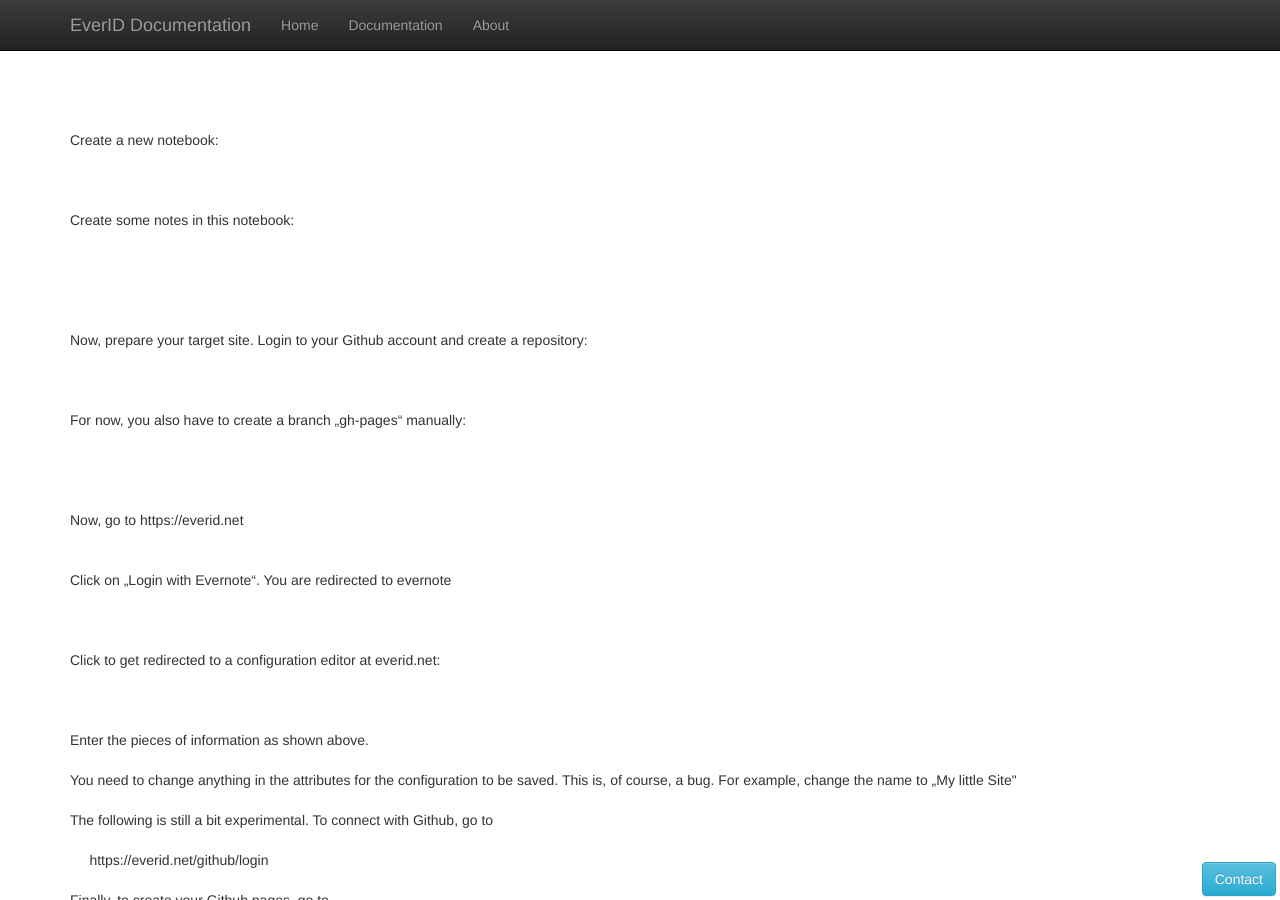
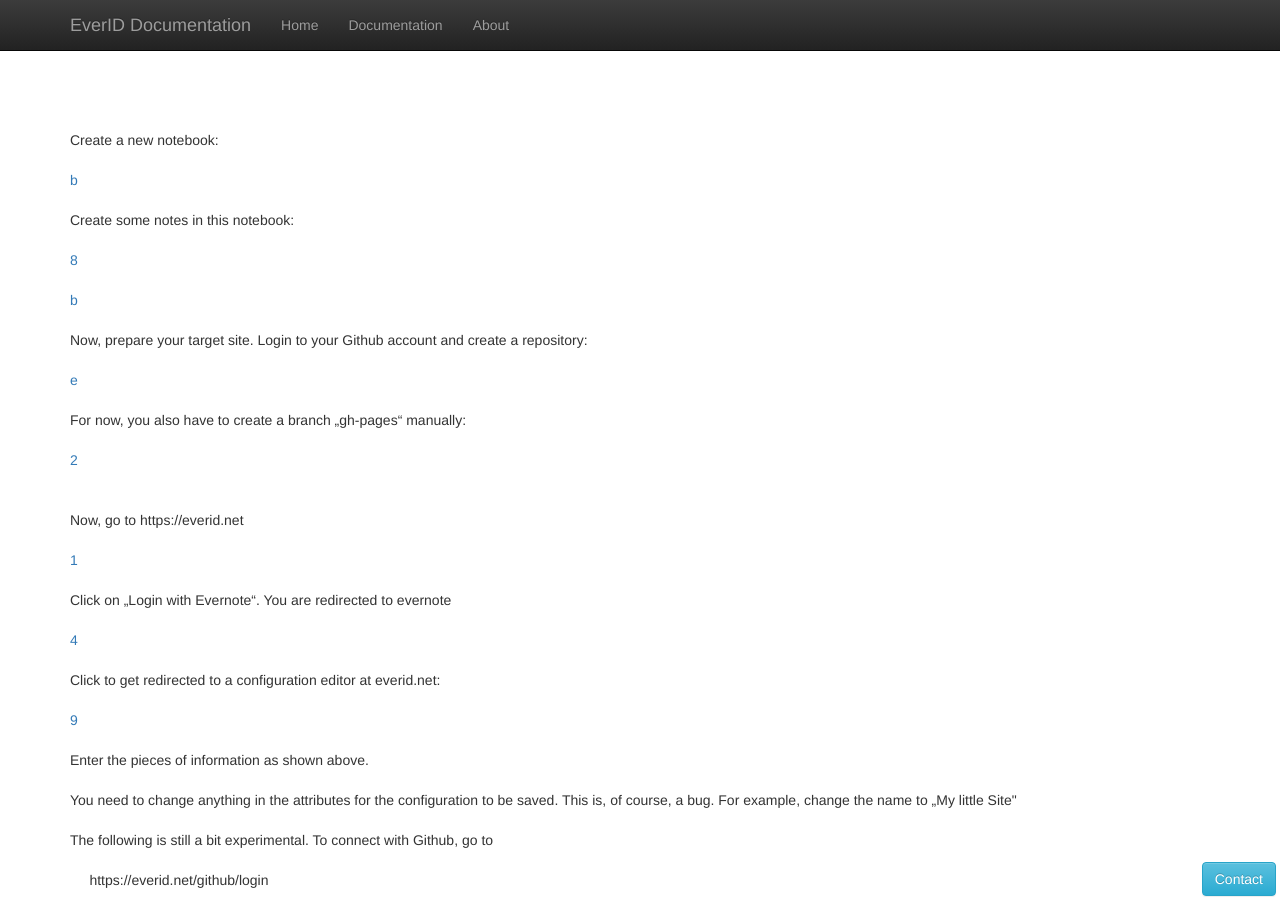
Before and after one commit to oschettler/everid, a Jekyll site: the page built from index.html, in a window 1280 px wide and 900 px high. Built offline with Jekyll 4.4.1, drawn with Linux system fonts in a browser that asks for light colours; nearby versions of some CDN libraries.

Commit message:
save index.html

```diff
--- a/index.html
+++ b/index.html
@@ -15,34 +15,34 @@ res:
 <div><br/></div>
 <div>Create a new notebook:</div>
 <div><br/></div>
-<div><span></span><br/></div>
+<div><span><a href="">b</a></span><br/></div>
 <div><span><br/></span></div>
 <div><span>Create some notes in this notebook:</span></div>
 <div><span><br/></span></div>
-<div><span></span><br/></div>
+<div><span><a href="">8</a></span><br/></div>
 <div><br/></div>
-<div><span></span><br/></div>
+<div><span><a href="">b</a></span><br/></div>
 <div><span><br/></span></div>
 <div>Now, prepare your target site. Login to your Github account and create a repository:</div>
 <div><br/></div>
-<div><br/></div>
+<div><a href="">e</a><br/></div>
 <div><br/></div>
 <div>For now, you also have to create a branch „gh-pages“ manually:</div>
 <div><br/></div>
-<div><span></span><br/></div>
+<div><span><a href="">2</a></span><br/></div>
 <div><br/></div>
 <div><br/></div>
 <div><span>Now, go to https://everid.net</span></div>
 <div><span><br/></span></div>
-<div><span></span></div>
+<div><span><a href="">1</a></span></div>
 <div><span><br/></span></div>
 <div><span>Click on „Login with Evernote“. You are redirected to evernote </span></div>
 <div><span><br/></span></div>
-<div><span><span></span><br/></span></div>
+<div><span><span><a href="">4</a></span><br/></span></div>
 <div><span><br/></span></div>
 <div><span>Click to get redirected to a configuration editor at </span>everid.net:</div>
 <div><br/></div>
-<div><span></span><br/></div>
+<div><span><a href="">9</a></span><br/></div>
 <div><span><br/></span></div>
 <div>Enter the pieces of information as shown above. </div>
 <div><br/></div>
```
